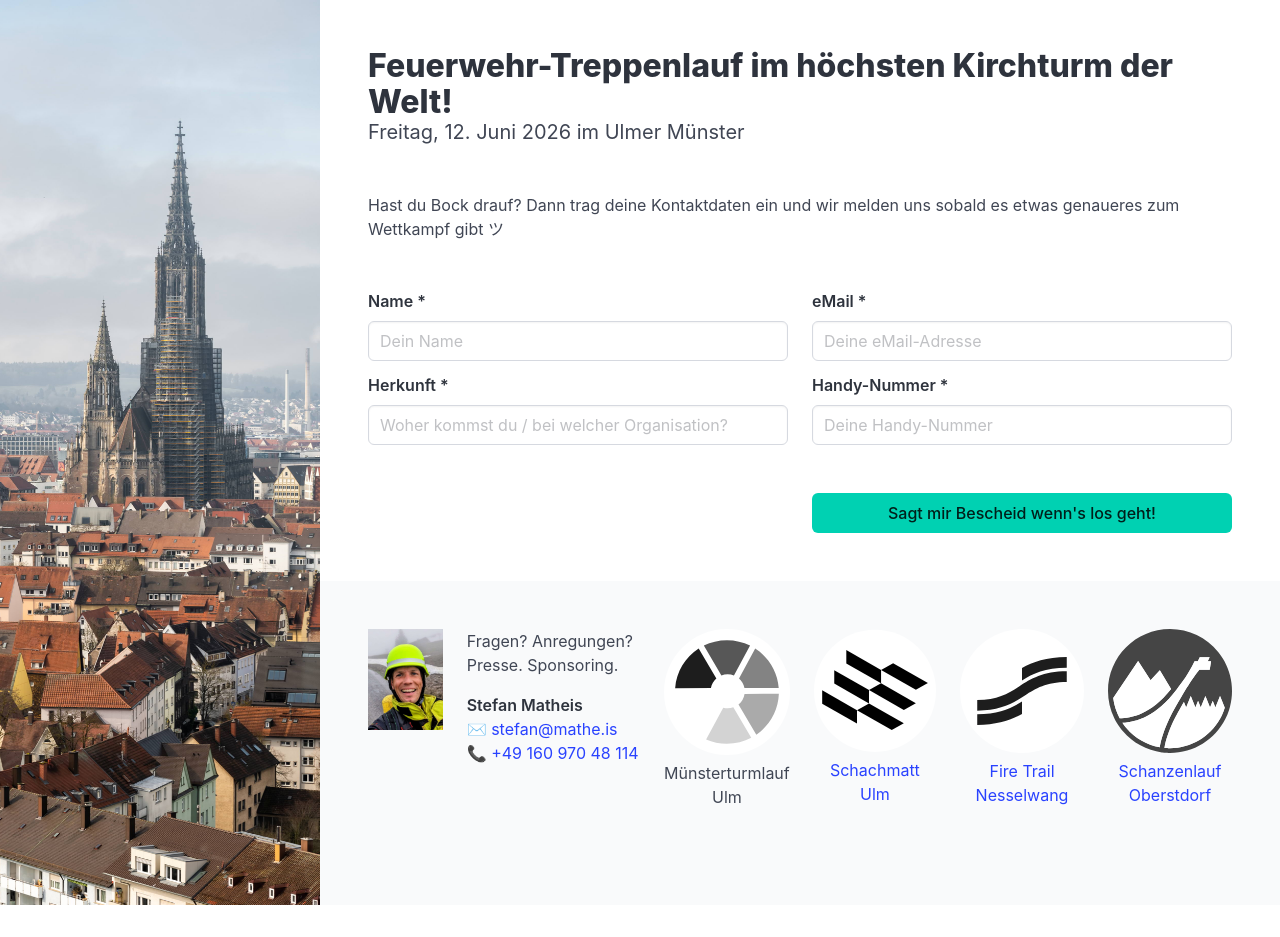
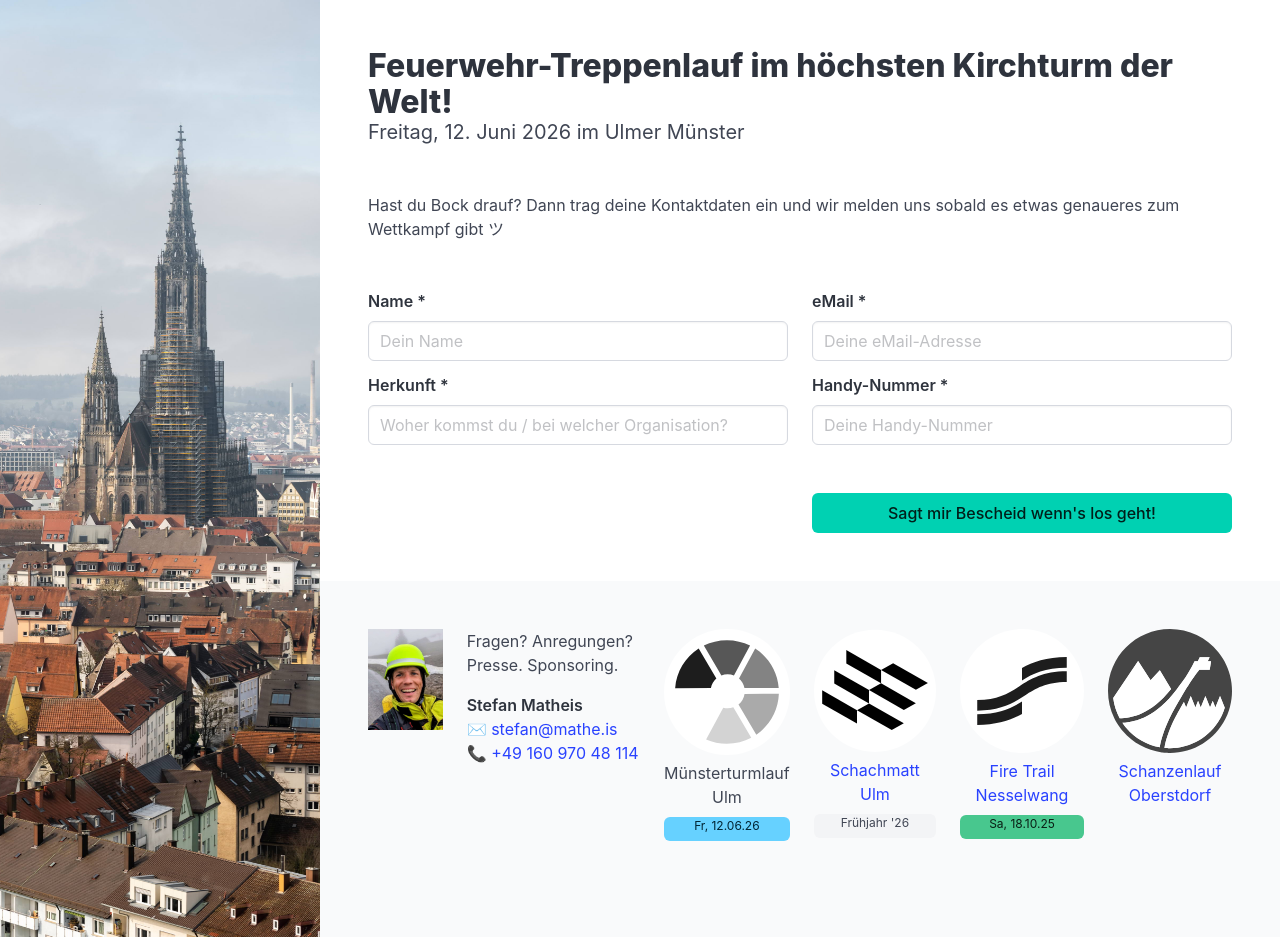
Before and after one commit to steffkes/muensterturmlauf-ulm, a Nuxt app: page / in a window 1280 px wide. Before the commit the page ends 905 px from the top, so only its background shows below. Built offline with nearby package versions, Linux system fonts and the light colour scheme.

Commit message:
communicate dates for all events

```diff
--- a/app.vue
+++ b/app.vue
@@ -139,6 +139,7 @@ useHead({
                   <p class="has-text-centered">
                     <span>Münsterturmlauf</span>
                     <span>Ulm</span>
+                    <span class="tag mt-2 is-info">Fr, 12.06.26</span>
                   </p>
                 </div>
                 <div class="column has-text-centered">
@@ -150,6 +151,7 @@ useHead({
                     <p class="has-text-centered">
                       <span>Schachmatt</span>
                       <span>Ulm</span>
+                      <span class="tag mt-2">Frühjahr '26</span>
                     </p>
                   </a>
                 </div>
@@ -166,6 +168,7 @@ useHead({
                     <p class="has-text-centered">
                       <span>Fire Trail</span>
                       <span>Nesselwang</span>
+                      <span class="tag mt-2 is-success">Sa, 18.10.25</span>
                     </p>
                   </a>
                 </div>
```
